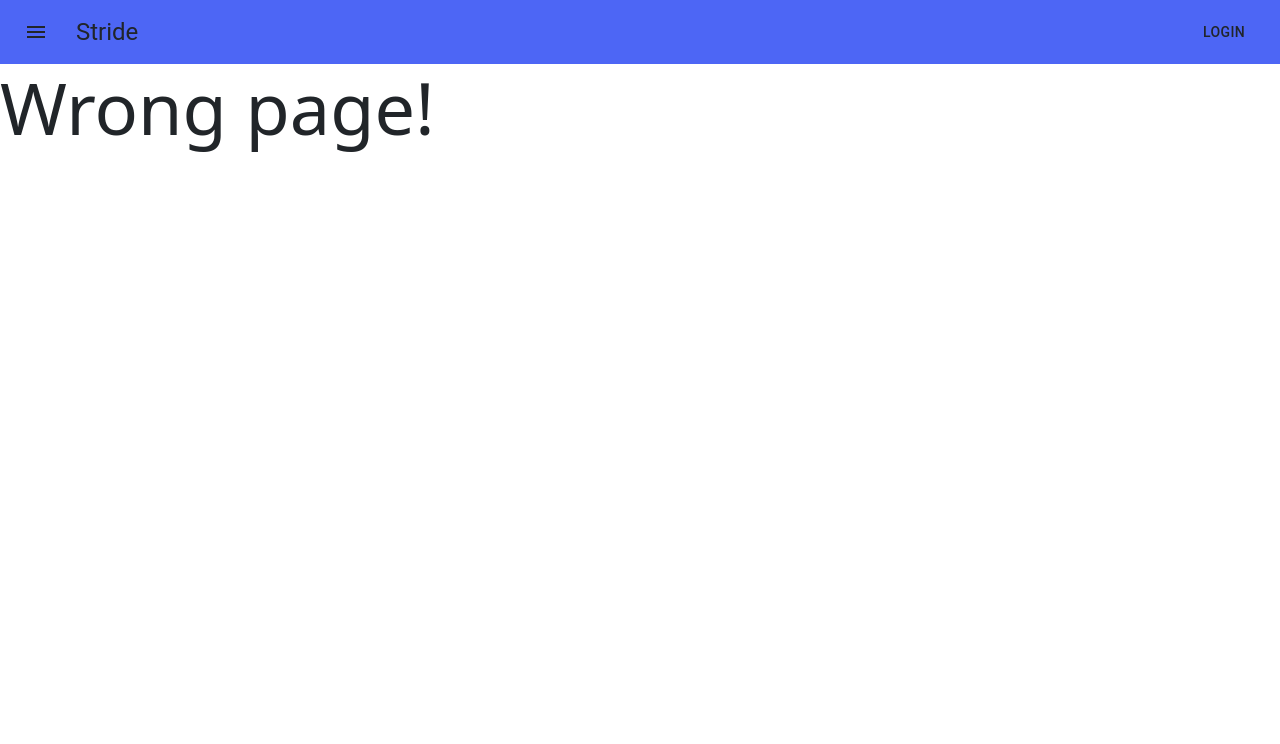
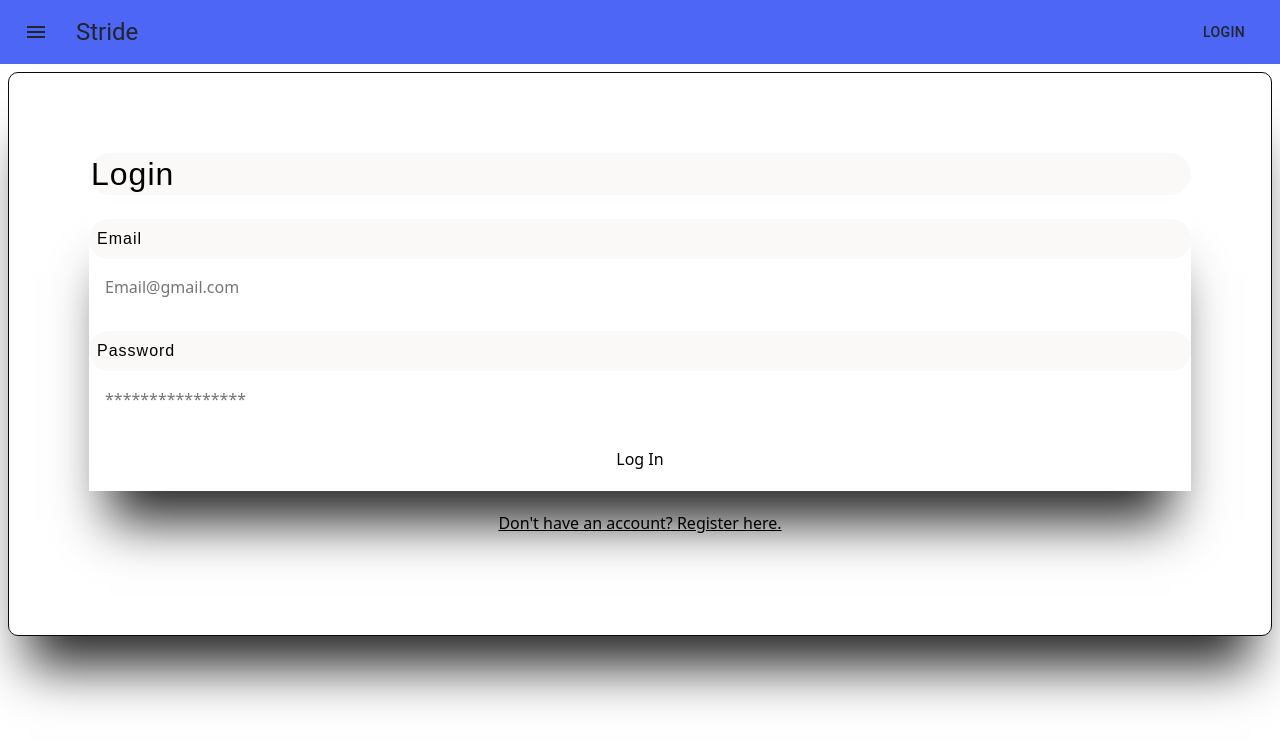
Before and after one commit to Noahbrown26/Stride, a React (Create React App) app in the folder client/: page /login in a window 1280 px wide. Shown: the top 744 px of the page. Built offline with nearby package versions, Linux system fonts and the light colour scheme.

Commit message:
add login/register jsx via @luisvilla

```diff
--- a/client/src/App.css
+++ b/client/src/App.css
@@ -1,38 +1,86 @@
 .App {
   text-align: center;
+  display: flex;
+  min-height: 100vh;
+  align-items: center;
+  justify-content: center;
+  color: rgb(0, 0, 0);
+  background-image: url(https://i.postimg.cc/gjSbZ8Ky/Stride-logo.png);
+	box-shadow: 0 50px 70px -20px rgba(0, 0, 0, 0.85);
 }
 
-.App-logo {
-  height: 40vmin;
-  pointer-events: none;
+.auth-form-container, .login-form, .register-form {
+  display: flex;
+  flex-direction: column;
+  background-color: transparent;
+	box-shadow: 0 50px 50px -20px rgba(0, 0, 0, 0.85)
+
+
 }
 
-@media (prefers-reduced-motion: no-preference) {
-  .App-logo {
-    animation: App-logo-spin infinite 20s linear;
+@media screen and (min-width: 600px) {
+  .auth-form-container {
+    padding: 5rem;
+    border: 1px solid rgb(12, 10, 10);
+    border-radius: 10px;
+    margin: 0.5rem;
   }
 }
 
-.App-header {
-  background-color: #282c34;
-  min-height: 100vh;
-  display: flex;
-  flex-direction: column;
-  align-items: center;
-  justify-content: center;
-  font-size: calc(10px + 2vmin);
-  color: white;
+label {
+  text-align: left;
+  padding: 0.25rem 0;
+  color: #000000;
+	font-size: 1rem;
+	font-family: 'Montserrat', sans-serif;
+	letter-spacing: 1px;
+	margin-top: 1rem;
+	padding: .5rem;
+	border-radius: 2rem;
+	display: block;
+  background-color: rgba(240, 228, 228, 0.25);
+	border: none;
+	cursor: pointer;
+
 }
 
-.App-link {
-  color: #61dafb;
+input {
+  margin: 0.5rem 0;
+  padding: 1rem;
+  border: none;
+  border-radius: 10px;
 }
 
-@keyframes App-logo-spin {
-  from {
-    transform: rotate(0deg);
-  }
-  to {
-    transform: rotate(360deg);
-  }
+
+button {
+  border: none;
+  background-color: white;
+  padding: 20px;
+  border-radius: 10px;
+  cursor: pointer;
+  color: #000000;
+
 }
+
+.link-btn {
+  background: none;
+  color: rgb(0, 0, 0);
+  text-decoration: underline;
+}
+
+h2 {
+  font-family: 'Montserrat', sans-serif;
+  color: rgb(0, 0, 0);
+	font-size: 1.5rem;
+	width: 100%;
+	border: 2px solid transparent;
+	outline: none;
+	border-radius: 1.5rem;
+	background-color: rgba(240, 228, 228, 0.25);
+	letter-spacing: 1px;
+
+}
+
+.customnav {
+  background-color:rgb(77, 102, 245)
+}
--- a/client/src/App.js
+++ b/client/src/App.js
@@ -6,6 +6,8 @@ import { BrowserRouter as Router, Switch, Route } from 'react-router-dom';
 //import ExerciseDetail from './pages/ExerciseDetail';
 import Home from './pages/Home';
 //import Footer from './components/Footer';
+import Login from './pages/login.jsx';
+import Register from './pages/register.jsx';
 
 function App() {
   return (
@@ -14,6 +16,8 @@ function App() {
         <Navbar />
         <Switch>
           <Route exact path='/' component={Home} />
+          <Route exact path='/login' component={Login} />
+          <Route exact path='/Register' component={Register} />
           <Route render={() => <h1 className='display-2'>Wrong page!</h1>} />
         </Switch>
       </>
--- a/client/src/index.css
+++ b/client/src/index.css
@@ -11,7 +11,3 @@ code {
   font-family: source-code-pro, Menlo, Monaco, Consolas, 'Courier New',
     monospace;
 }
-
-.customnav {
-  background-color:rgb(77, 102, 245)
-}
--- /dev/null
+++ b/client/src/pages/login.jsx
@@ -0,0 +1,25 @@
+import React, { useState } from "react";
+
+export default function Login(props) {
+    const [email, setEmail] = useState('');
+    const [pass, setPass] = useState('');
+
+    const handleSubmit = (e) => {
+        e.preventDefault();
+        console.log(email);
+    }
+
+    return (
+        <div className="auth-form-container">
+            <h2>Login</h2>
+            <form className="login-form" onSubmit={handleSubmit}>
+                <label htmlFor="email">Email</label>
+                <input value={email} onChange={(e) => setEmail(e.target.value)}type="email" placeholder="Email@gmail.com" id="email" name="email" />
+                <label htmlFor="password">Password</label>
+                <input value={pass} onChange={(e) => setPass(e.target.value)} type="password" placeholder="****************" id="password" name="password" />
+                <button type="submit">Log In</button>
+            </form>
+            <button className="link-btn" onClick={() => props.onFormSwitch('register')}>Don't have an account? Register here.</button>
+        </div>
+    )
+}
--- /dev/null
+++ b/client/src/pages/register.jsx
@@ -0,0 +1,28 @@
+import React, { useState } from "react";
+
+export default function Register(props) {
+    const [email, setEmail] = useState('');
+    const [pass, setPass] = useState('');
+    const [username, setName] = useState('');
+
+    const handleSubmit = (e) => {
+        e.preventDefault();
+        console.log(email);
+    }
+
+    return (
+        <div className="auth-form-container">
+            <h2>Register</h2>
+        <form className="register-form" onSubmit={handleSubmit}>
+            <label htmlFor="name">Username</label>
+            <input value={username} name="username" id="usernamw" placeholder="username" />
+            <label htmlFor="email">email</label>
+            <input value={email} onChange={(e) => setEmail(e.target.value)}type="email" placeholder="youremail@gmail.com" id="email" name="email" />
+            <label htmlFor="password">password</label>
+            <input value={pass} onChange={(e) => setPass(e.target.value)} type="password" placeholder="********" id="password" name="password" />
+            <button type="submit">Log In</button>
+        </form>
+        <button className="link-btn" onClick={() => props.onFormSwitch('login')}>Already have an account? Login here.</button>
+    </div>
+    )
+}
```
Also changed, not shown: client/src/pages/Home.js (+7 -6 lines), client/src/utils/API.js (added, +42 -0 lines), client/src/utils/auth.js (added), client/src/utils/localStorage.js (added), client/src/utils/mutations.js (added), client/src/utils/queries.js (added).
